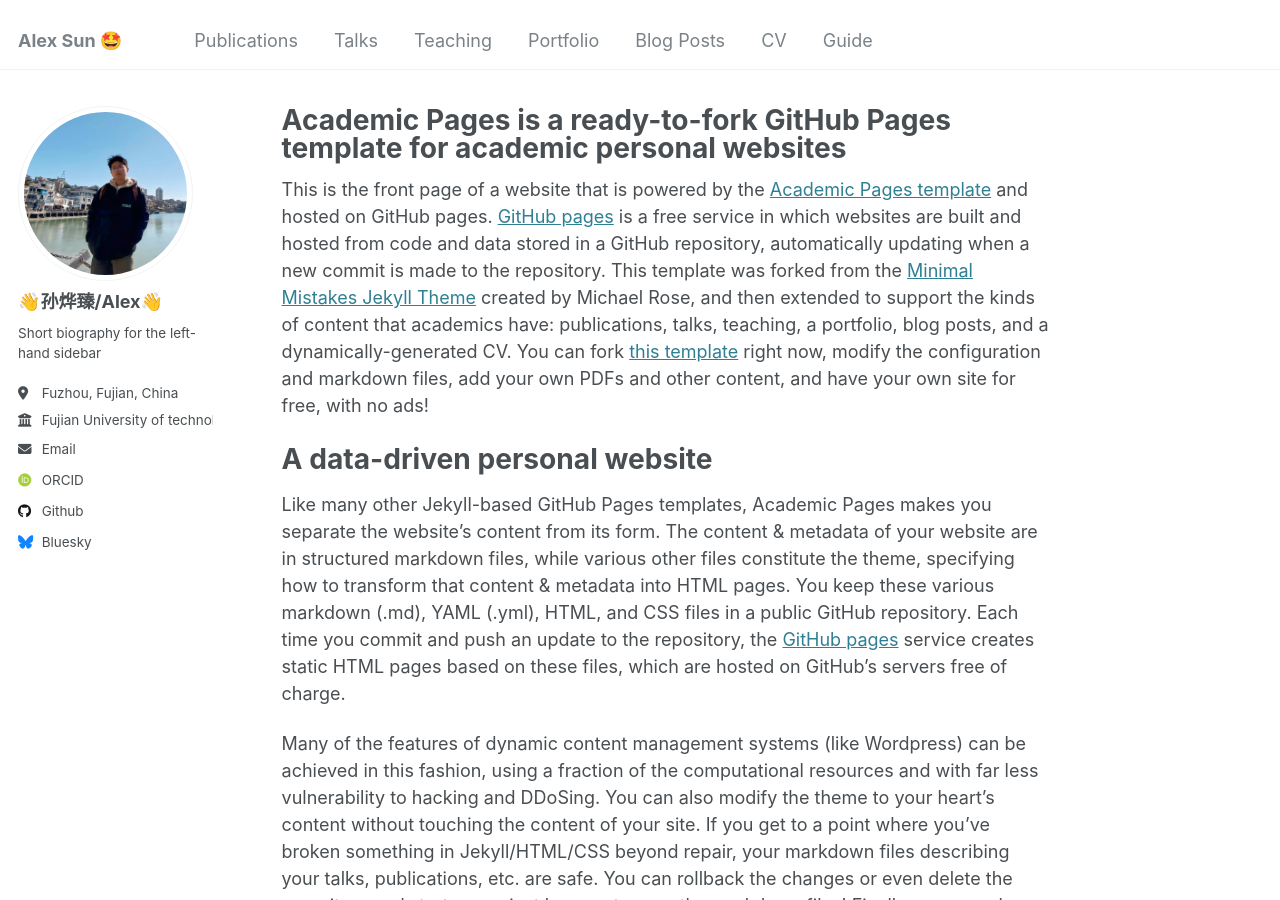
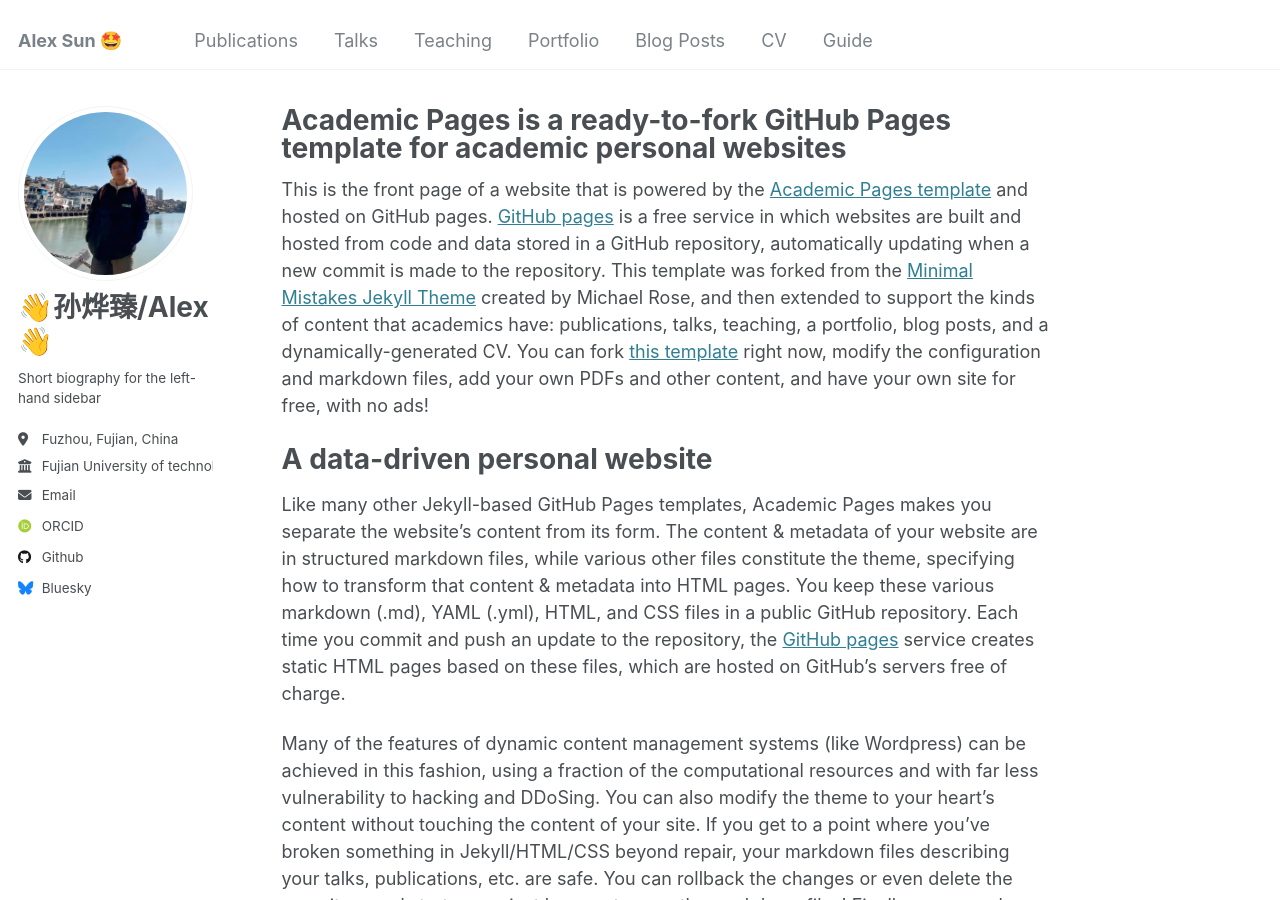
Before and after one commit to yuyuasd/yuyuasd.github.io, a Jekyll site: the page built from _pages/about.md, in a window 1280 px wide and 900 px high. Built offline with Jekyll 4.4.1, drawn with Linux system fonts in a browser that asks for light colours; some web fonts are replaced.

Commit message:
author-profile.html

```diff
--- a/_includes/author-profile.html
+++ b/_includes/author-profile.html
@@ -15,7 +15,7 @@
   </div>
 
   <div class="author__content">
-    <h3 class="author__name">{{ author.name }}</h3>
+    <h3 class="author__name" style="font-size: 28px; font-weight: bold;">{{ author.name }}</h3>
     {% if author.pronouns %}<p class="author__pronouns">{{ author.pronouns }}</p>{% endif %}
     {% if author.bio %}<p class="author__bio">{{ author.bio }}</p>{% endif %}
   </div>
```
